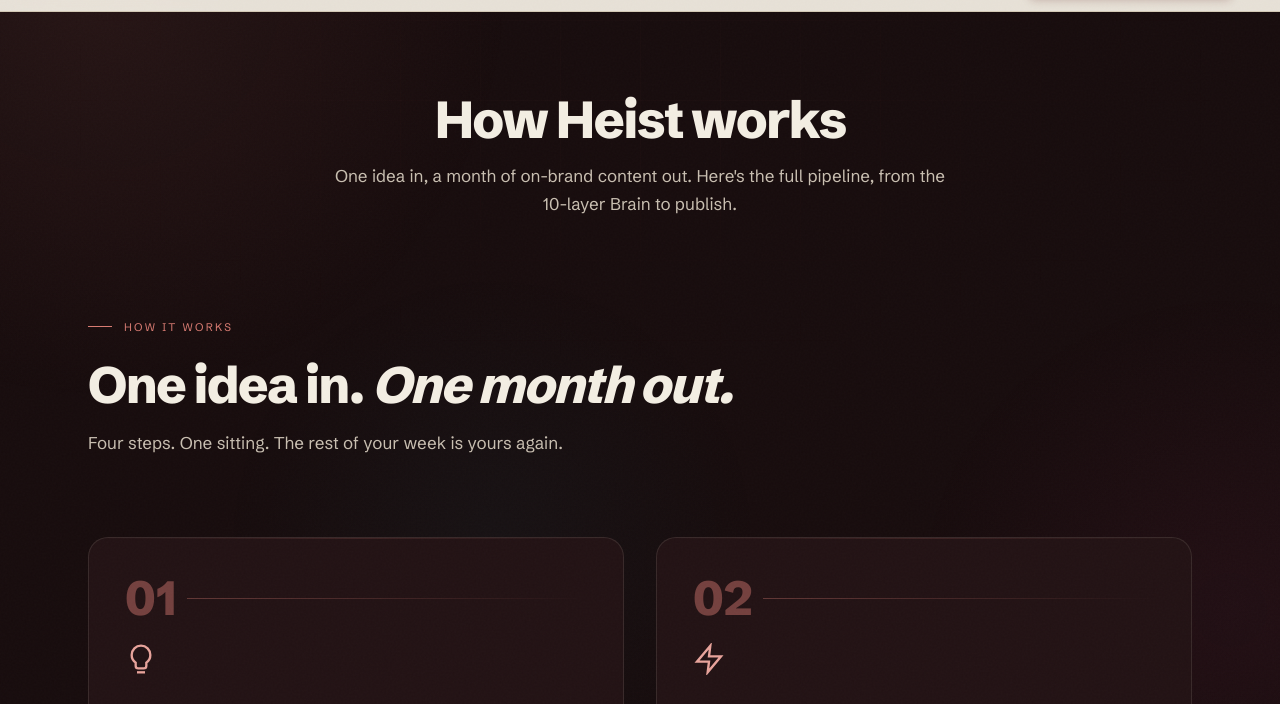
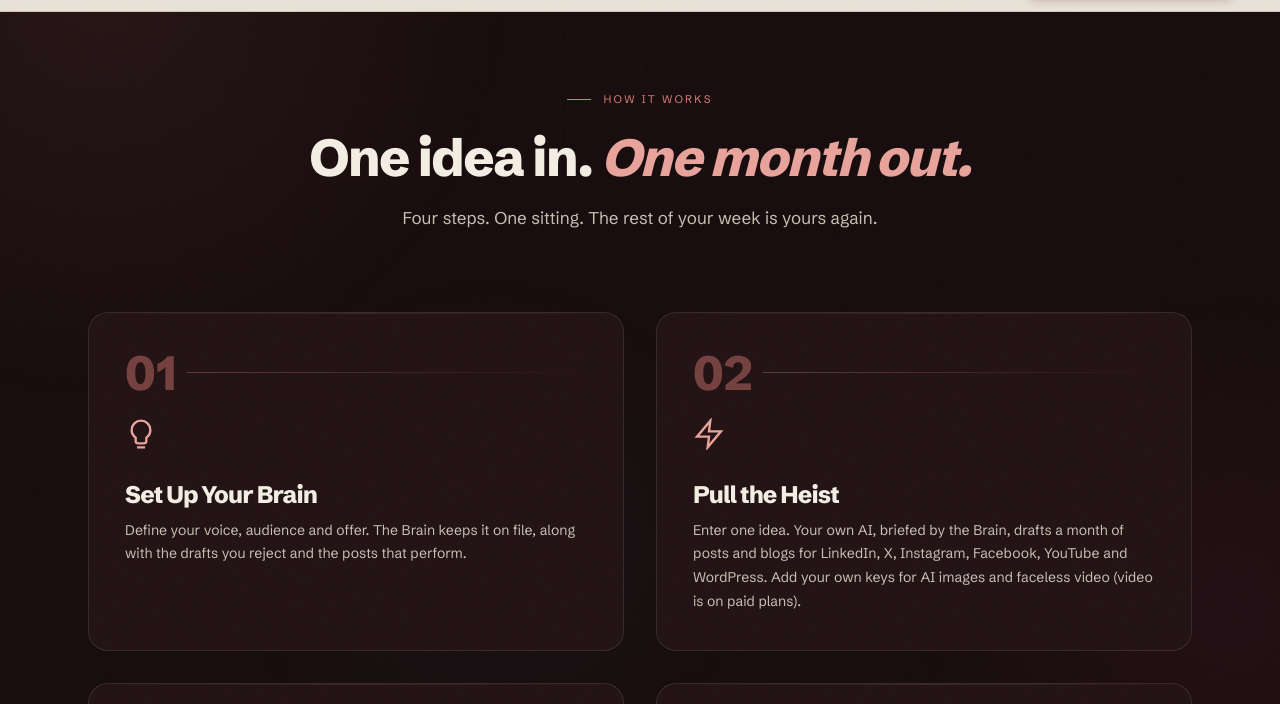
Before and after one commit to mobaby1214/heistbrain.com, a plain HTML site: page how-it-works.html in a window 1280 px wide. Shown: the part 60-764 px from the top of the page. Drawn offline with Linux system fonts and the light colour scheme.

Commit message:
fix(heroes): one hero per page on how-it-works and pricing, in the site's signature
Both pages stacked a plain mini-title above a second big statement
headline, unlike every other page's single hero. The duplicate
mini-hero is gone; the statement is now the page's h1 in the shared
signature: centred eyebrow, heavy parchment title at the shared
32-52px clamp, the emphasis phrase in italic soft rose (--accent-hi).

Co-Authored-By: Claude Fable 5 <noreply@anthropic.com>

```diff
--- a/how-it-works.html
+++ b/how-it-works.html
@@ -304,11 +304,11 @@ section { position: relative; z-index: 1; }
 .persona-card p { font-size: 14px; color: var(--text2); line-height: 1.7; }
 
 /* ═══════════ HOW IT WORKS ═══════════ */
-.how { padding: 100px 0; }
-.how-header { margin-bottom: 80px; }
-.how-header h2 { font-family: var(--fd); font-size: clamp(36px, 4vw, 56px); line-height: 1.1; margin-bottom: 16px; }
-.how-header h2 em { font-style: italic; }
-.how-header p { font-size: 17px; color: var(--text2); max-width: 500px; }
+.how { padding: 150px 0 100px; }
+.how-header { margin-bottom: 80px; text-align: center; } .how-header .section-label { justify-content: center; }
+.how-header h1 { font-family: var(--fd); font-size: clamp(32px, 5vw, 52px); line-height: 1.15; margin-bottom: 16px; }
+.how-header h1 em { font-style: italic; color: var(--accent-hi); }
+.how-header p { font-size: 17px; color: var(--text2); max-width: 500px; margin: 0 auto; }
 .steps { display: grid; grid-template-columns: 1fr 1fr; gap: 32px; }
 .step { padding: 36px; border-radius: 20px; background: var(--surface); border: 1px solid var(--border); transition: all 0.4s var(--ease); overflow: hidden; position: relative; }
 .step::before { content:''; position:absolute; top:0; left:0; right:0; height:1px; background: linear-gradient(90deg, transparent, color-mix(in srgb, var(--accent) 15%, transparent), transparent); }
@@ -674,19 +674,12 @@ footer { padding: 80px 48px 40px; border-top: 1px solid var(--border); }
 
 <!-- ═══════════ PAGE HERO ═══════════ -->
 <main id="main-content">
-<section style="padding:150px 0 0;">
-  <div class="container" style="text-align:center;">
-    <h1 style="font-family:var(--fd);font-size:clamp(32px,5vw,52px);line-height:1.15;font-weight:800;letter-spacing:-0.035em;margin-bottom:12px;">How Heist works</h1>
-    <p style="font-size:17px;color:var(--text2);max-width:620px;margin:0 auto;">One idea in, a month of on-brand content out. Here's the full pipeline, from the 10-layer Brain to publish.</p>
-  </div>
-</section>
-
 <!-- ═══════════ HOW IT WORKS ═══════════ -->
 <section class="how" id="how">
   <div class="container">
     <div class="how-header r">
       <div class="section-label">How It Works</div>
-      <h2>One idea in. <em>One month out.</em></h2>
+      <h1>One idea in. <em>One month out.</em></h1>
       <p>Four steps. One sitting. The rest of your week is yours again.</p>
     </div>
     <div class="steps">
```
Also changed, not shown: pricing.html (+3 -10 lines).
